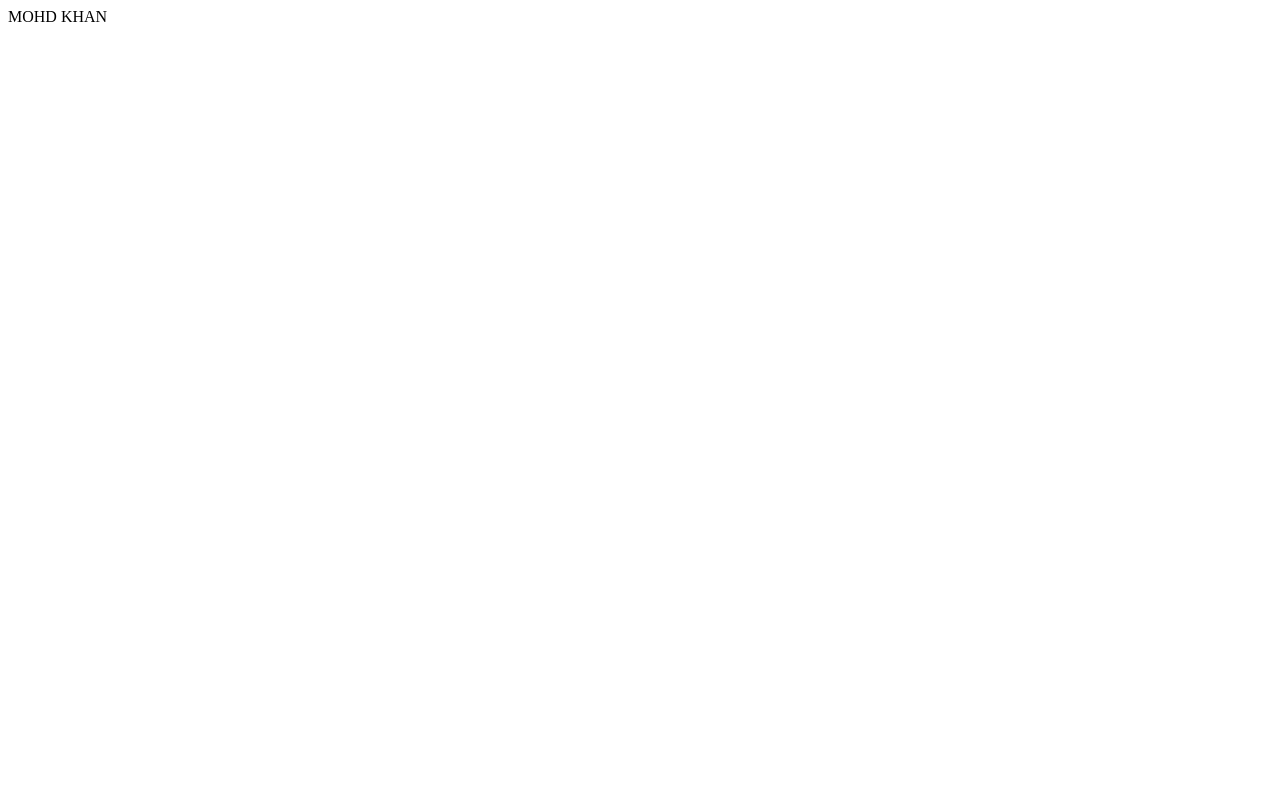
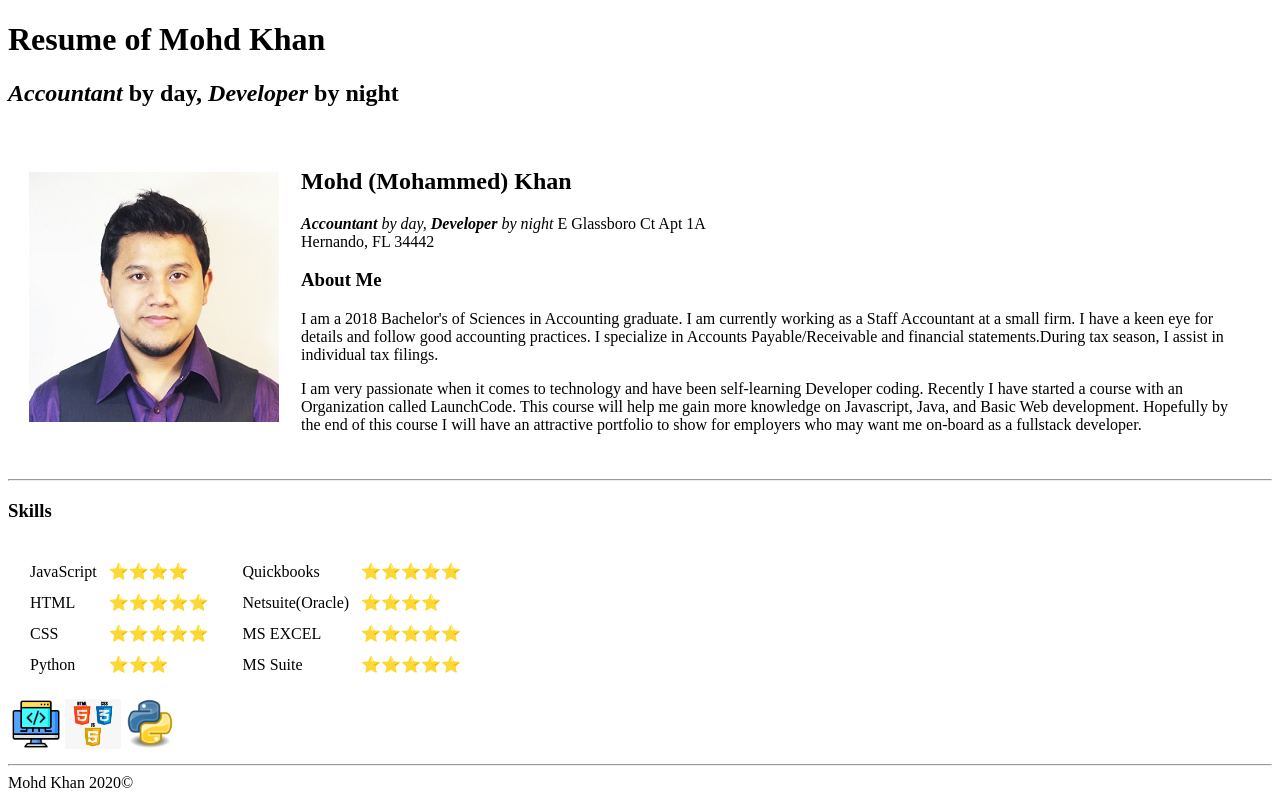
Before and after one commit to ishfaqlp4/html-me-something, a plain HTML site: page index.html in a window 1280 px wide. Drawn offline with Linux system fonts and the light colour scheme.

Commit message:
added images file and modified index.html

```diff
--- a/index.html
+++ b/index.html
@@ -1 +1,105 @@
-<p>MOHD KHAN</p>
+<!DOCTYPE html>
+<html lang="en" dir="ltr">
+  <head>
+    <meta charset="utf-8">
+    <title>Mohd Khan- The Accountant</title>
+  </head>
+  <body>
+    <header>
+      <h1>Resume of Mohd Khan</h1>
+    </header>
+    <main>
+    <h2><em>Accountant</em> by day, <em>Developer</em> by night</h2>
+
+    <article class="about-me">
+      <table cellspacing= '20'>
+        <tr>
+             <td><img src="images\MK.png" alt="Mohammed Khan's Profile Picture"></td>
+             <td>
+               <h1>Mohd (Mohammed) Khan</h1>
+               <p class="font"><em><strong>Accountant</strong> by day, <strong>Developer</strong> by night</em>
+
+
+                E Glassboro Ct Apt 1A <br>
+                 Hernando, FL 34442</p>
+               <h3>About Me </h3>
+               <p>I am a 2018 Bachelor's of Sciences in Accounting graduate. I am currently working as a Staff Accountant at a small firm. I have a keen eye for details and follow good accounting practices. I specialize in Accounts
+                 Payable/Receivable and financial statements.During tax season, I assist in individual tax filings.</p>
+                <p>I am very passionate when it comes to technology and have been self-learning Developer coding.
+                 Recently I have started a course with an Organization called LaunchCode. This course will help
+                 me gain more knowledge on Javascript, Java, and Basic Web development. Hopefully by the end of this course
+                 I will have an attractive portfolio to show for employers who may want me on-board as a fullstack developer.</p>
+             </td>
+           </tr>
+      </table>
+    <hr>
+    <h3>Skills</h3>
+ <table cellspacing="10">
+   <tr>
+     <td>
+       <table class="font" cellspacing="10">
+         <tr>
+           <td>JavaScript</td>
+           <td>⭐⭐⭐⭐</td>
+         </tr>
+
+         <tr>
+           <td>HTML</td>
+           <td>⭐⭐⭐⭐⭐</td>
+         </tr>
+
+         <tr>
+           <td>CSS</td>
+           <td>⭐⭐⭐⭐⭐</td>
+         </tr>
+
+         <tr>
+           <td>Python</td>
+           <td>⭐⭐⭐</td>
+         </tr>
+
+       </table >
+     </td>
+     <td>
+       <table cellspacing="10">
+         <tr>
+           <td>Quickbooks</td>
+           <td>⭐⭐⭐⭐⭐</td>
+         </tr>
+
+         <tr>
+           <td>Netsuite(Oracle)</td>
+           <td>⭐⭐⭐⭐</td>
+         </tr>
+
+         <tr>
+           <td>MS EXCEL</td>
+           <td>⭐⭐⭐⭐⭐</td>
+         </tr>
+
+         <tr>
+           <td>MS Suite</td>
+           <td>⭐⭐⭐⭐⭐</td>
+         </tr>
+
+       </table>
+
+     </td>
+     <table>
+       <tr>
+         <td><img src="images\coding-language.png" alt="" height="50px"></td>
+         <td><img src="images\519-5191896_pofolio-website-html-css-javascript-logo-png-transparent.png" alt=""height="50px"></td>
+         <td><img src="images\Python.svg.png" alt=""height="50px"></td>
+       </tr>
+     </table>
+   </tr>
+ </table>
+ <hr>
+
+    </article>
+
+    </main>
+
+    <footer>Mohd Khan 2020&copy; </footer>
+  </body>
+</html>
```
Also changed, not shown: images/519-5191896_pofolio-website-html-css-javascript-logo-png-transparent.png (added), images/MK.png (added), images/Python.svg.png (added), images/coding-language.png (added).
